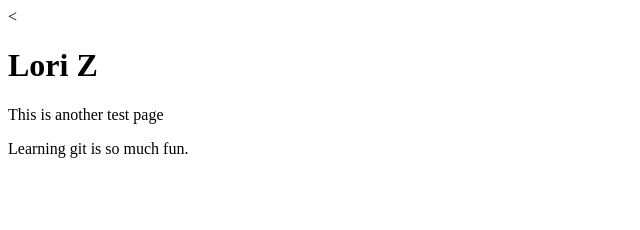
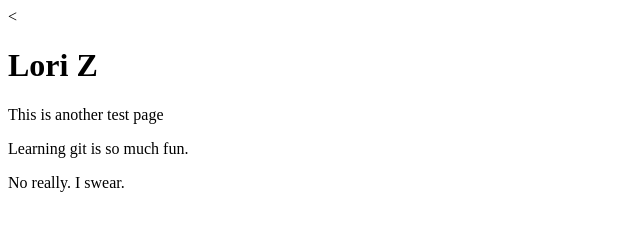
Before and after one commit to l4styk/primer-demo, a plain HTML site: page index.html in a window 1280 px wide. Shown: the whole page, without its empty margins (0-640 px from the left). Drawn offline with Linux system fonts and the light colour scheme.

Commit message:
step three

```diff
--- a/index.html
+++ b/index.html
@@ -7,6 +7,7 @@
 <h1>Lori Z</h1>
 <p>This is another test page</p>
 <p>Learning git is so much fun.</p>
+<p>No really. I swear. </p>
 
 </body>
 </html>
```
